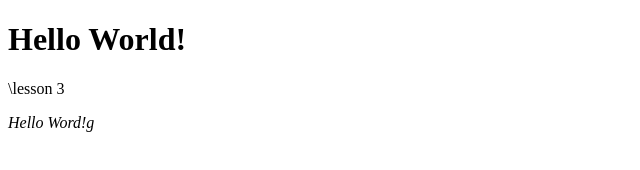
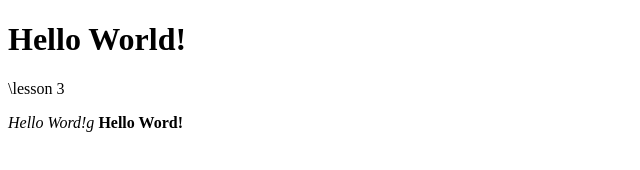
Before and after one commit to BuriakRostyslav/lesson-3, a plain HTML site: page index.html in a window 1280 px wide. Shown: the whole page, without its empty margins (0-640 px from the left). Drawn offline with Linux system fonts and the light colour scheme.

Commit message:
commit 2

```diff
--- a/index.html
+++ b/index.html
@@ -7,5 +7,6 @@
         <h1>Hello World!</h1>
         <p>\lesson 3</p>
         <em>Hello Word!g</em>
+        <b>Hello Word!</b>
     </body>
 </html>
```
